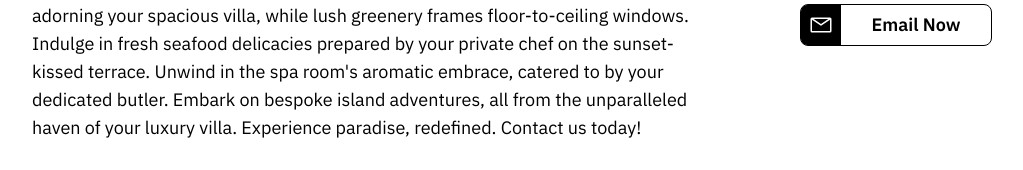
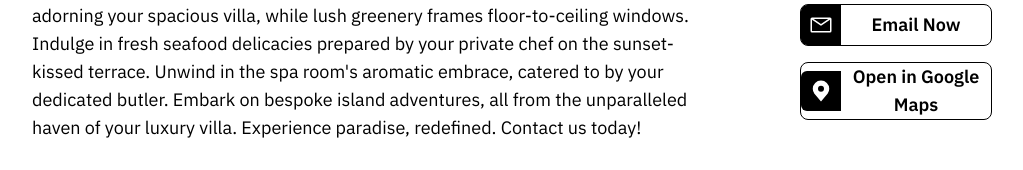
Before and after one commit to ReMod-Software/tk24-re-app, a Nuxt app: page /properties/property in a window 1280 px wide. Shown: the part 514-684 px from the top of the page, without its empty margins (128-1151 px from the left). Built offline with nearby package versions, Linux system fonts and the light colour scheme.

Commit message:
feat: add "open in google maps" button in property details

```diff
--- a/pages/properties/index.vue
+++ b/pages/properties/index.vue
@@ -241,7 +241,7 @@
 						v-for="([k, v]) in Object.entries(PROPERTIES)"
 						class="border-solid border border-gray-300 rounded-[32px] p-4"
 					>
-						<a :href="`/property/${v.id}`">
+						<a :href="`/properties/property`">
 							<img
 								class="w-full rounded-t-3xl rounded-b-[34px] mb-4"
 								:src="v.image"
--- a/pages/properties/property.vue
+++ b/pages/properties/property.vue
@@ -154,6 +154,16 @@
 							Email Now
 						</h1>
 					</a>
+
+					<a
+						class="flex flex-row items-center border border-black rounded-lg"
+						href="mailto:contact@beacon.dev"
+					>
+						<img src="/svg/location--filled.svg" class="h-10 w-10 bg-white rounded-l-md invert p-2" />
+						<h1 class="text-lg font-semibold text-center flex-grow">
+							Open in Google Maps
+						</h1>
+					</a>
 				</div>
 			</div>
 		</div>
```
